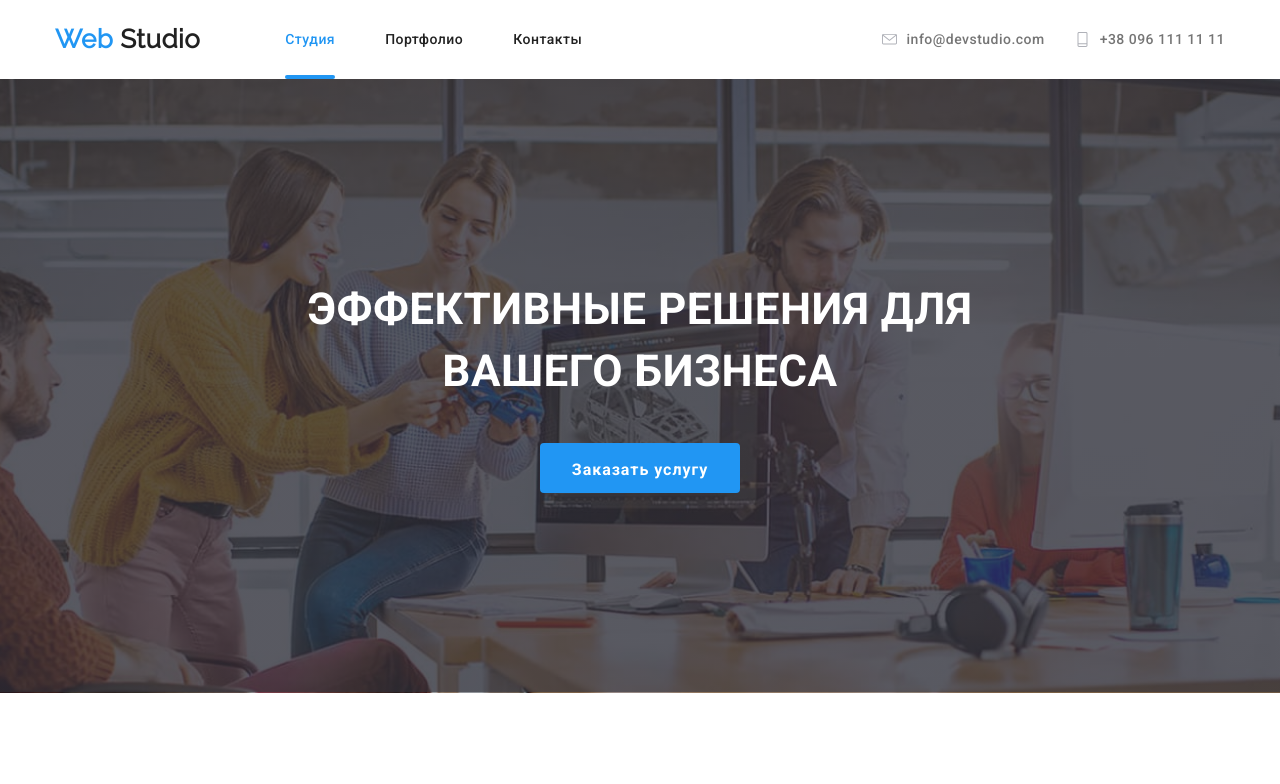
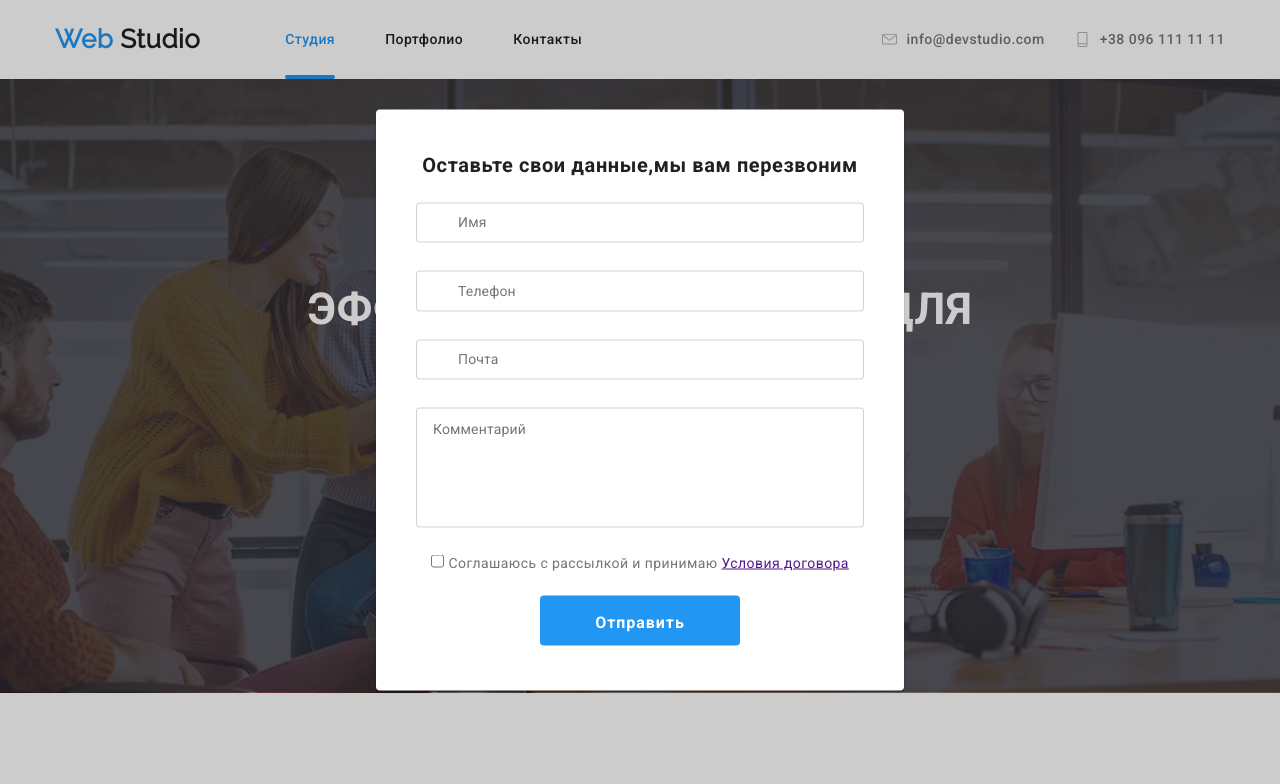
Before and after one commit to Ivanovskij-Peter/goit-markup-hw-05, a plain HTML site: page index.html in a window 1280 px wide. Shown: the top 784 px of the page. Drawn offline with nearby package versions, Linux system fonts and the light colour scheme.

Commit message:
добавил всплывающее окно

```diff
--- a/css/styles.css
+++ b/css/styles.css
@@ -13,7 +13,11 @@ img {
   max-width: 100%;
   height: auto;
 }
-
+svg {
+  display: block;
+  max-width: 100%;
+  height: auto;
+}
 :root {
   --secondary-background-color: #f5f4fa;
   --primary-text-color: #212121;
@@ -48,7 +52,7 @@ ul {
 button {
   color: var(--second-text-color);
   background-color: var(--accent-color);
-  font-weight: 900;
+  font-weight: 700;
   font-size: 16px;
   line-height: 1.9;
   width: 200px;
@@ -225,13 +229,96 @@ button {
   left: 50%;
   transform: translate(-50%, -50%);
 
-  width: 800px;
+  width: 528px;
   height: 581px;
+
   background: #ffffff;
   box-shadow: 0px 2px 1px rgba(0, 0, 0, 0.2), 0px 1px 1px rgba(0, 0, 0, 0.14),
     0px 1px 3px rgba(0, 0, 0, 0.12);
   border-radius: 4px;
 }
+.svg-form {
+  position: absolute;
+  left: 19px;
+  right: 11px;
+  top: 50%;
+  transform: translateY(-50%);
+}
+.form {
+  padding: 40px;
+}
+.form-title {
+  height: 23px;
+  margin-top: 0px;
+  margin-bottom: 30px;
+
+  font-weight: 700;
+  font-size: 20px;
+  line-height: 1.5;
+  text-align: center;
+  letter-spacing: 0.03em;
+  color: #212121;
+}
+
+.form-field {
+  position: relative;
+  display: flex;
+  flex-direction: column;
+  text-align: left;
+  margin-bottom: 28px;
+}
+.form-input {
+  padding-top: 10px;
+  padding-bottom: 10px;
+  border: 1px solid rgba(33, 33, 33, 0.2);
+  box-sizing: border-box;
+  border-radius: 4px;
+}
+.form-label {
+  position: absolute;
+  top: 50%;
+  left: 42px;
+  transform: translateY(-50%);
+
+  font-size: 14px;
+  line-height: 1.2;
+  letter-spacing: 0.01em;
+  font-style: normal;
+
+  color: #757575;
+}
+textarea {
+  resize: none;
+}
+.form .comment {
+  margin: 0px;
+  margin-bottom: 20px;
+  height: 120px;
+  width: 100%;
+  padding: 12px 16px;
+  border: 1px solid rgba(33, 33, 33, 0.2);
+  box-sizing: border-box;
+  border-radius: 4px;
+  font-style: normal;
+  font-size: 14px;
+  line-height: 1.2;
+  letter-spacing: 0.01em;
+
+  color: #757575;
+}
+.conditions {
+  display: inline-block;
+  margin-bottom: 20px;
+}
+
+.conditions-label {
+  font-size: 14px;
+  line-height: 1.7;
+  letter-spacing: 0.03em;
+
+  color: #757575;
+}
+
 /* profit */
 
 .profit {
--- a/index.html
+++ b/index.html
@@ -56,26 +56,39 @@
         <div class="container hero-main">
           <h1 class="hero-title">Эффективные решения для вашего бизнеса</h1>
           <button class="hero-button">Заказать услугу</button>
-          <div class="backdrop is-hidden">
+          <div class="backdrop">
             <div class="modal">
-              <form>
-              <h1>Оставьте свои данные,мы вам перезвоним</h1>
+              <form class="form">
+                <p class="form-title">Оставьте свои данные,мы вам перезвоним</p>
+                <div class="form-field">
+                  <svg class="svg-form" width="18" height="18">
+                    <use href=./img/symbol-defs.svg#icon-person></use>
+                  </svg>
+                <label class="form-label" for="name">Имя</label>
+                <input class="form-input" type="text" name="name" id="name"/></div>
 
-                <label for="name">Имя</label>
-                <input type="text" name="name" id="name"/>
+                <div class="form-field">
+                  <svg class="svg-form" width="18" height="18">
+                    <use href=./img/symbol-defs.svg#icon-phone></use>
+                  </svg>
+                <label class="form-label" for="tel">Телефон</label>
+                <input class="form-input" type="tel" name="name" id="tel"/></div>
 
-                <label for="tel">Телефон</label>
-                <input type="tel" name="name" id="tel"/>
+                <div class="form-field">
+                  <svg class="svg-form" width="18" height="18">
+                    <use href=./img/symbol-defs.svg#icon-email></use>
+                  </svg>
+                <label class="form-label" for="mail">Почта</label>
+                <input class="form-input" type="email" name="name" id="mail"/></div>
 
-                <label for="mail">Почта</label>
-                <input type="email" name="name" id="mail"/>
+                <textarea  class="comment" name="" id=""rows="50" placeholder="Комментарий" ></textarea>
 
-                <textarea name="" id=""rows="10" placeholder="Комментарий" ></textarea>
+                <div class="conditions">
+                <input type="checkbox" name="conditions" id="conditions">
+                <label class="conditions-label" for="conditions"> Соглашаюсь с рассылкой и принимаю <a href="">Условия договора</a></label></div>
 
-                <input type="checkbox" name="conditions" id="conditions">
-                <label for="conditions"> Соглашаюсь с условиями рассылки и принимаю <a href=""> условия договора</a></label>
-
-                <button type="submit">Отправить</button>
+                <div class="form-button">
+                <button class="button" type="submit">Отправить</button></div>
               </form>
             </div>
           </div>
```
